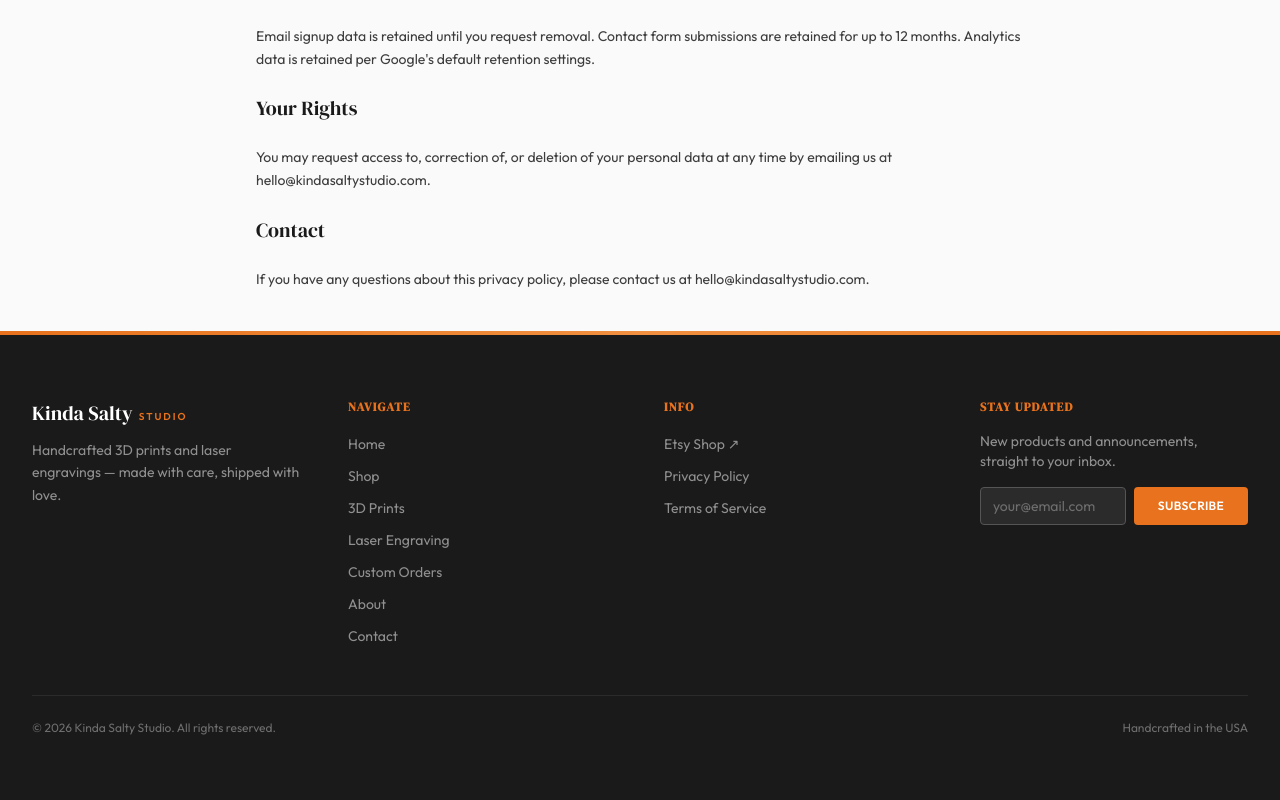
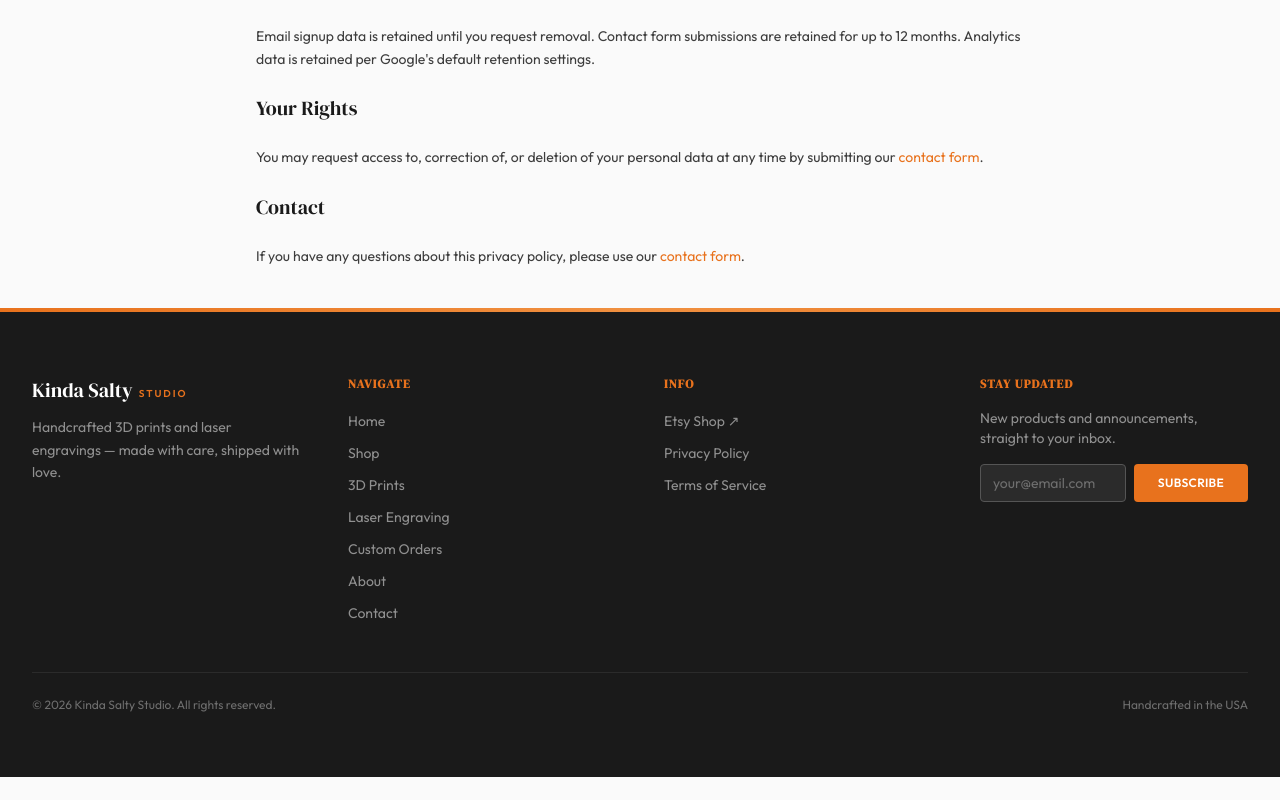
Before and after one commit to jwmcclung74/kinda-salty-studio, a Next.js app: page /privacy in a window 1280 px wide. Shown: the part 980-1780 px from the top of the page. After the commit the page ends 1757 px from the top, so only its background shows below. Built offline with nearby package versions, Linux system fonts and the light colour scheme; no server answers.

Commit message:
Update privacy policy contact language

```diff
--- a/src/app/privacy/page.tsx
+++ b/src/app/privacy/page.tsx
@@ -38,10 +38,10 @@
           <p>Email signup data is retained until you request removal. Contact form submissions are retained for up to 12 months. Analytics data is retained per Google&apos;s default retention settings.</p>
 
           <h2 className="text-xl font-display text-salt-900">Your Rights</h2>
-          <p>You may request access to, correction of, or deletion of your personal data at any time by emailing us at {siteConfig.contact.email}.</p>
+          <p>You may request access to, correction of, or deletion of your personal data at any time by submitting our <a href="/contact" className="text-accent hover:underline">contact form</a>.</p>
 
           <h2 className="text-xl font-display text-salt-900">Contact</h2>
-          <p>If you have any questions about this privacy policy, please contact us at {siteConfig.contact.email}.</p>
+          <p>If you have any questions about this privacy policy, please use our <a href="/contact" className="text-accent hover:underline">contact form</a>.</p>
         </div>
       </div>
     </div>
```
